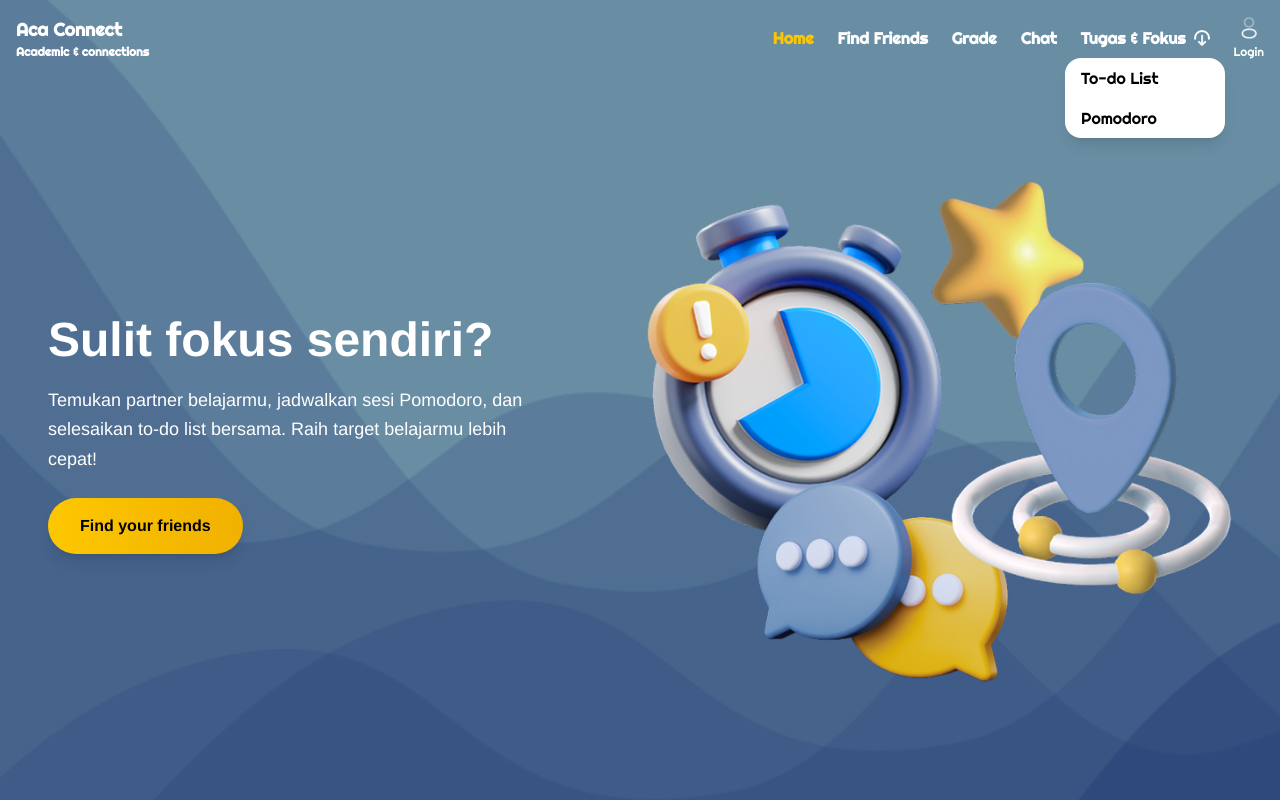
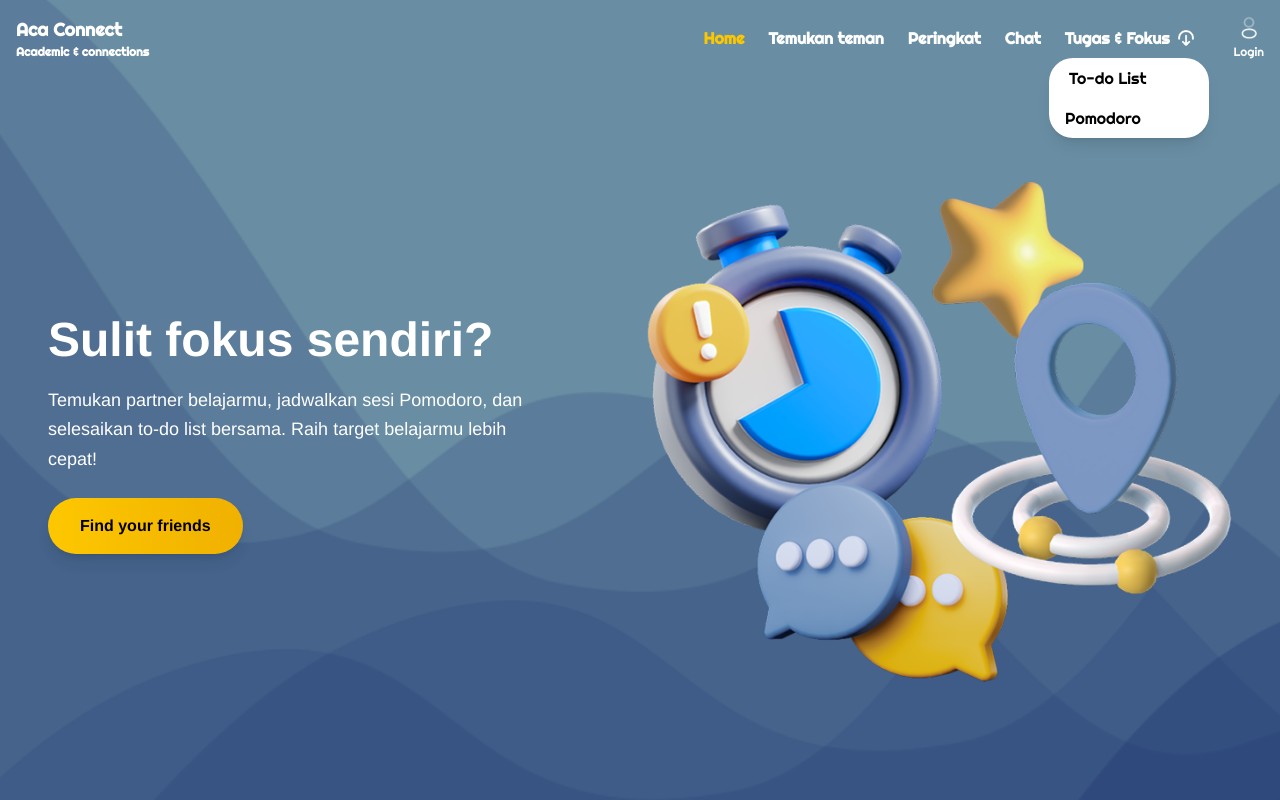
Before and after one commit to ayunisay/pekan-it-2025, a React (Vite) app: page / in a window 1280 px wide. Both pictures are taken after a click on the button "Tugas & Fokus". Shown: the top 800 px of the page. Built offline with nearby package versions, Linux system fonts and the light colour scheme; no server answers.

Commit message:
Fix conflict

```diff
--- a/src/components/Navbar.tsx
+++ b/src/components/Navbar.tsx
@@ -1,15 +1,15 @@
-import { useState, useEffect } from "react";
+import { useState, useEffect, useRef } from "react";
 import profileIcon1 from "../assets/icons/profileIcon1.png";
 import profileIcon2 from "../assets/icons/profileIcon2.png";
 import tugasIcon1 from "../assets/icons/tugasIcon1.png";
 import tugasIcon2 from "../assets/icons/tugasIcon2.png";
 import { Link, useLocation, useNavigate } from "react-router";
-import { Menu, X } from "lucide-react";
+import { LogOut, Menu, X } from "lucide-react";
 import type { UserType as User } from "../types/user";
 import useGetUser from "../hooks/useGetUser";
 
 interface NavbarProps {
-  user: User | null; //Nullable
+  user: User | null;
 }
 
 const Navbar = ({ user }: NavbarProps) => {
@@ -20,22 +20,38 @@ const Navbar = ({ user }: NavbarProps) => {
   const [isProfileOpen, setIsProfileOpen] = useState(false);
   const [scrolled, setScrolled] = useState(false);
   const navigate = useNavigate();
+  const menuRef = useRef<HTMLUListElement | null>(null);
+
+  useEffect(() => {
+    const handleClickOutside = (event: any) => {
+      if (menuRef.current && !menuRef.current.contains(event.target)) {
+        setIsTaskOpen(false);
+        setIsProfileOpen(false);
+        setIsMenuOpen(false);
+      }
+    };
+
+    document.addEventListener("mousedown", handleClickOutside);
+    return () => {
+      document.removeEventListener("mousedown", handleClickOutside);
+    };
+  }, []);
+
+  useEffect(() => {
+    window.addEventListener("scroll", handleScroll);
+    return () => {
+      window.removeEventListener("scroll", handleScroll);
+    };
+  }, []);
 
   const handleScroll = () => {
     const offset = window.scrollY;
-    if (offset > 10) {
-      setScrolled(true);
-    } else {
-      setScrolled(false);
-    }
+    setScrolled(offset > 10);
   };
 
   const handleLogout = () => {
     try {
       logout(false);
-      // navigate("/")
-      navigate("/", { replace: true });
-      window.location.reload();
       navigate("/", { replace: true });
       window.location.reload();
       setIsProfileOpen(false);
@@ -45,32 +61,20 @@ const Navbar = ({ user }: NavbarProps) => {
     }
   };
 
-  useEffect(() => {
-    window.addEventListener("scroll", handleScroll);
-    return () => {
-      window.removeEventListener("scroll", handleScroll);
-    };
-  }, []);
-
   const isActive = (path: string) => {
-    if (path === "/") {
-      return location.pathname === "/";
-    }
+    if (path === "/") return location.pathname === "/";
     return location.pathname.startsWith(path);
   };
 
   const isTugasFokusActive = isActive("/todo") || isActive("/pomodoro");
   const isProfileActive = isActive("/profile");
 
-  const linkClass = (path: string) => {
-    return isActive(path)
+  const linkClass = (path: string) =>
+    isActive(path)
       ? "text-yellow-400 hover:text-yellow-300 font-semibold"
       : "text-white hover:text-gray-300 font-semibold";
-  };
 
-  const toggleMenu = () => {
-    setIsMenuOpen(!isMenuOpen);
-  };
+  const toggleMenu = () => setIsMenuOpen(!isMenuOpen);
 
   return (
     <>
@@ -88,15 +92,8 @@ const Navbar = ({ user }: NavbarProps) => {
           </div>
 
           <div className="md:hidden z-50">
-            <button
-              onClick={toggleMenu}
-              className="text-white focus:outline-none"
-            >
-              {isMenuOpen ? (
-                <X className="w-6 h-6 text-current" />
-              ) : (
-                <Menu className="w-6 h-6 text-current" />
-              )}
+            <button onClick={toggleMenu} className="text-white focus:outline-none">
+              {isMenuOpen ? <X className="w-6 h-6" /> : <Menu className="w-6 h-6" />}
             </button>
           </div>
 
@@ -113,48 +110,33 @@ const Navbar = ({ user }: NavbarProps) => {
               } md:flex-row md:space-x-6 md:space-y-0`}
             >
               <li>
-                <Link
-                  to="/"
-                  className={linkClass("/")}
-                  onClick={() => setIsMenuOpen(false)}
-                >
+                <Link to="/" className={linkClass("/")} onClick={() => setIsMenuOpen(false)}>
                   Home
                 </Link>
               </li>
               <li>
-                <Link
-                  to="/friend"
-                  className={linkClass("/friend")}
-                  onClick={() => setIsMenuOpen(false)}
-                >
-                  Find Friends
+                <Link to="/friend" className={linkClass("/friend")} onClick={() => setIsMenuOpen(false)}>
+                  Temukan teman
                 </Link>
               </li>
               <li>
-                <Link
-                  to="/grade"
-                  className={linkClass("/grade")}
-                  onClick={() => setIsMenuOpen(false)}
-                >
-                  Grade
+                <Link to="/grade" className={linkClass("/grade")} onClick={() => setIsMenuOpen(false)}>
+                  Peringkat
                 </Link>
               </li>
               <li>
-                <Link
-                  to="/chat"
-                  className={linkClass("/chat")}
-                  onClick={() => setIsMenuOpen(false)}
-                >
+                <Link to="/chat" className={linkClass("/chat")} onClick={() => setIsMenuOpen(false)}>
                   Chat
                 </Link>
               </li>
               <li className="group relative flex flex-row justify-center items-center">
                 <button
-                  onClick={() => setIsTaskOpen(!isTaskOpen)}
+                  onClick={() => {
+                    setIsTaskOpen(!isTaskOpen);
+                    setIsProfileOpen(false);
+                  }}
                   className={`${
-                    isTugasFokusActive
-                      ? linkClass("/todo")
-                      : linkClass("/yanglaen")
+                    isTugasFokusActive ? linkClass("/todo") : linkClass("/yanglaen")
                   } flex items-center focus:outline-none`}
                 >
                   Tugas & Fokus
@@ -166,8 +148,11 @@ const Navbar = ({ user }: NavbarProps) => {
                 </button>
 
                 {isTaskOpen && (
-                  <ul className="absolute left-1/2 -translate-x-1/2 top-full mt-2 w-40 bg-white rounded-2xl shadow-lg z-10">
-                    <li className="px-4 py-2 hover:bg-primary cursor-pointer rounded-2xl">
+                  <ul
+                    ref={menuRef}
+                    className="absolute left-1/2 -translate-x-1/2 top-full mt-2 w-40 bg-white rounded-3xl shadow-lg z-10"
+                  >
+                    <li className="px-5 py-2 hover:bg-primary hover:text-yellow-400 cursor-pointer rounded-2xl">
                       <Link
                         to="/todo"
                         onClick={() => {
@@ -178,7 +163,7 @@ const Navbar = ({ user }: NavbarProps) => {
                         To-do List
                       </Link>
                     </li>
-                    <li className="px-4 py-2 hover:bg-primary cursor-pointer rounded-2xl">
+                    <li className="px-4 py-2 hover:bg-primary hover:text-yellow-400 cursor-pointer rounded-2xl">
                       <Link
                         to="/pomodoro"
                         onClick={() => {
@@ -192,12 +177,16 @@ const Navbar = ({ user }: NavbarProps) => {
                   </ul>
                 )}
               </li>
-              <li>
+            </ul>
+
+            <div className={`relative ${isMenuOpen ? "mt-8" : "md:ml-10"}`}>
               {user ? (
-                  // logged in
                 <div>
                   <button
-                      onClick={() => setIsProfileOpen(!isProfileOpen)}
+                    onClick={() => {
+                      setIsProfileOpen(!isProfileOpen);
+                      setIsTaskOpen(false);
+                    }}
                     className={`${
                       isProfileActive ? "text-yellow-400" : "text-white"
                     } group flex flex-col items-center gap-1 focus:outline-none`}
@@ -209,33 +198,37 @@ const Navbar = ({ user }: NavbarProps) => {
                     />
                     <p className="text-xs">{user.name}</p>
                   </button>
+
                   {isProfileOpen && (
-                      <ul className="absolute right-0 top-full mt-2 w-40 bg-white rounded-2xl shadow-lg z-10 text-gray-800">
-                        <li>
+                    <ul
+                      ref={menuRef}
+                      className="absolute right-0 top-full mt-2 w-40 bg-white rounded-3xl shadow-lg z-10 text-gray-800"
+                    >
+                      <li className="hover:bg-primary cursor-pointer rounded-2xl">
                         <Link
                           to={`/profile/${user.username}`}
-                            className="block w-full text-left px-4 py-2 hover:bg-gray-200 rounded-t-2xl"
+                          className="block w-full text-left px-4 py-2 rounded-t-2xl hover:text-yellow-400"
                           onClick={() => {
                             setIsProfileOpen(false);
                             setIsMenuOpen(false);
                           }}
                         >
-                            Profile
+                          Profil
                         </Link>
                       </li>
-                        <li>
+                      <li className="hover:bg-primary cursor-pointer rounded-2xl">
                         <button
                           onClick={handleLogout}
-                            className="block w-full text-left px-4 py-2 hover:bg-gray-200 rounded-b-2xl"
+                          className="flex gap-2 w-full text-left px-4 py-2 rounded-b-2xl hover:text-yellow-400"
                         >
-                            Logout
+                          <LogOut />
+                          Keluar
                         </button>
                       </li>
                     </ul>
                   )}
                 </div>
               ) : (
-                  // not logged in
                 <Link
                   to="/login"
                   className={`${
@@ -251,8 +244,7 @@ const Navbar = ({ user }: NavbarProps) => {
                   <p className="text-xs">Login</p>
                 </Link>
               )}
-              </li>
-            </ul>
+            </div>
           </div>
         </div>
       </nav>
```
Lines whose indentation alone changed are shown as unchanged.
